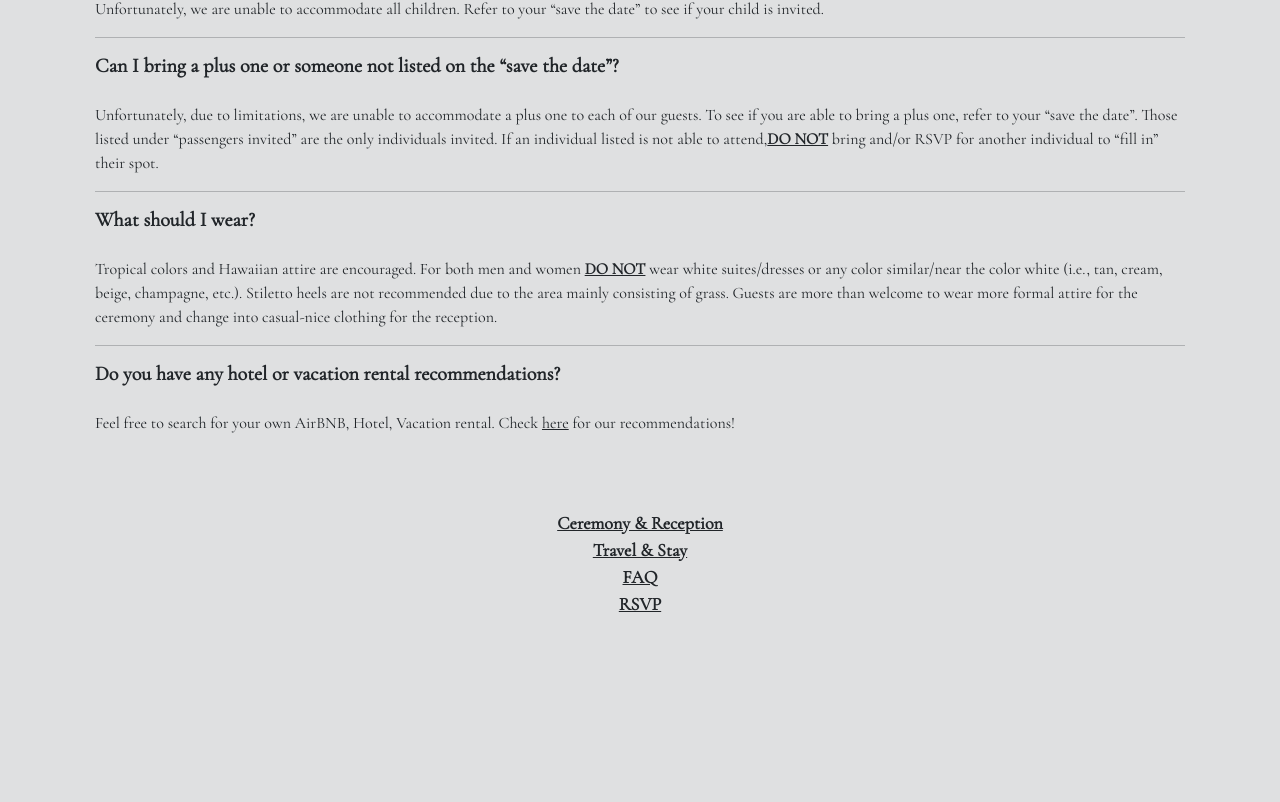
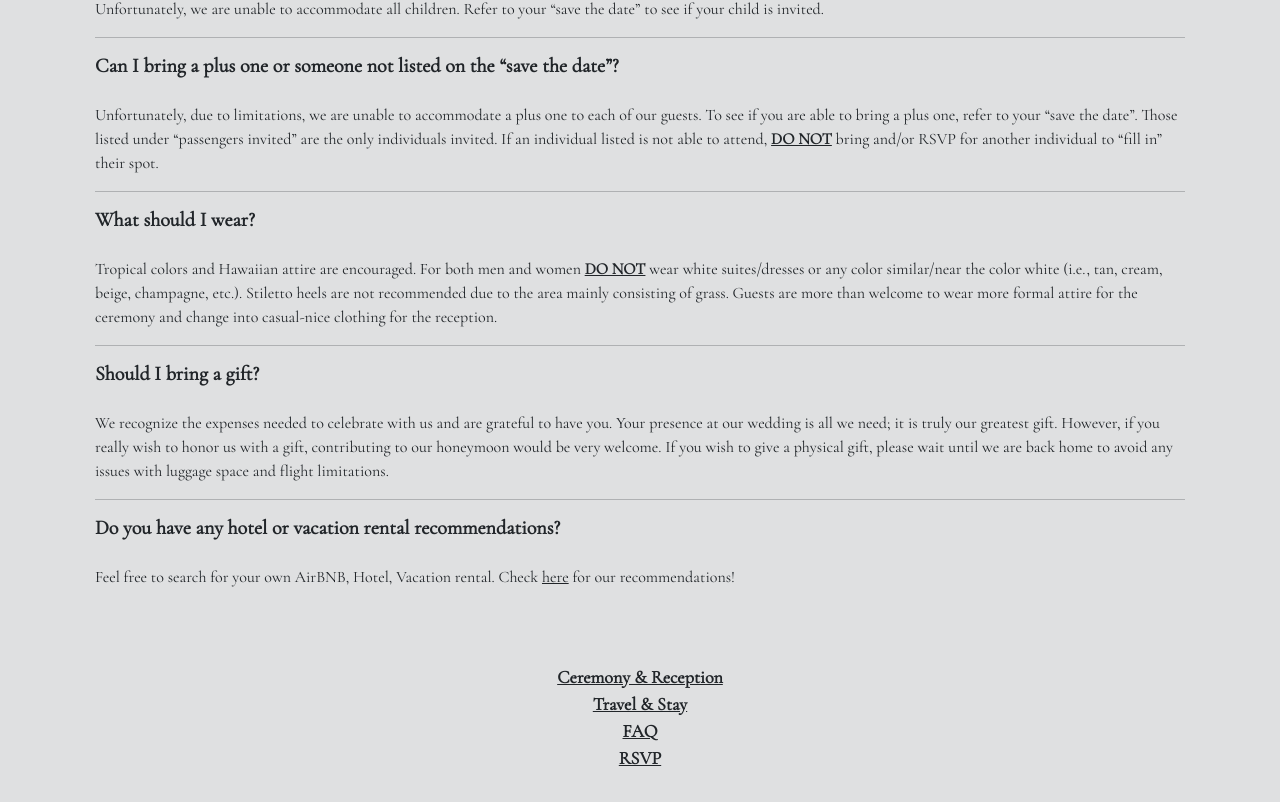
Before and after one commit to cbonoan/SiennaZachWeddingWebsite, a React (Vite) app: page /faqs in a window 1280 px wide. Shown: the part 572-1374 px from the top of the page. Before the commit the page ends 1240 px from the top, so only its background shows below. Built offline with nearby package versions, Linux system fonts and the light colour scheme.

Commit message:
adding FAQ question

```diff
--- a/src/components/FAQ/FAQ.tsx
+++ b/src/components/FAQ/FAQ.tsx
@@ -47,8 +47,8 @@ const FAQ = () => {
                 <span>
                     Unfortunately, due to limitations, we are unable to accommodate a plus one to each of our
                     guests. To see if you are able to bring a plus one, refer to your “save the date”. Those listed under
-                    “passengers invited” are the only individuals invited. If an individual listed is not able to attend,
-                    <span>DO NOT</span> bring and/or RSVP for another individual to “fill in” their spot.
+                    “passengers invited” are the only individuals invited. If an individual listed is not able to
+                    attend, <span>DO NOT</span> bring and/or RSVP for another individual to “fill in” their spot.
                 </span>
 
                 <hr/>
@@ -67,6 +67,19 @@ const FAQ = () => {
                 <hr/>
 
                 <h5>
+                    Should I bring a gift?
+                </h5>
+                <span>
+                    We recognize the expenses needed to celebrate with us and are grateful to have you. Your
+                    presence at our wedding is all we need; it is truly our greatest gift. However, if you really wish to
+                    honor us with a gift, contributing to our honeymoon would be very welcome. If you wish to give
+                    a physical gift, please wait until we are back home to avoid any issues with luggage space and
+                    flight limitations.
+                </span>
+
+                <hr/>
+
+                <h5>
                     Do you have any hotel or vacation rental recommendations?
                 </h5>
                 <span>
```
Also changed, not shown: 1 other file (tests, documents, lock files or other folders).
